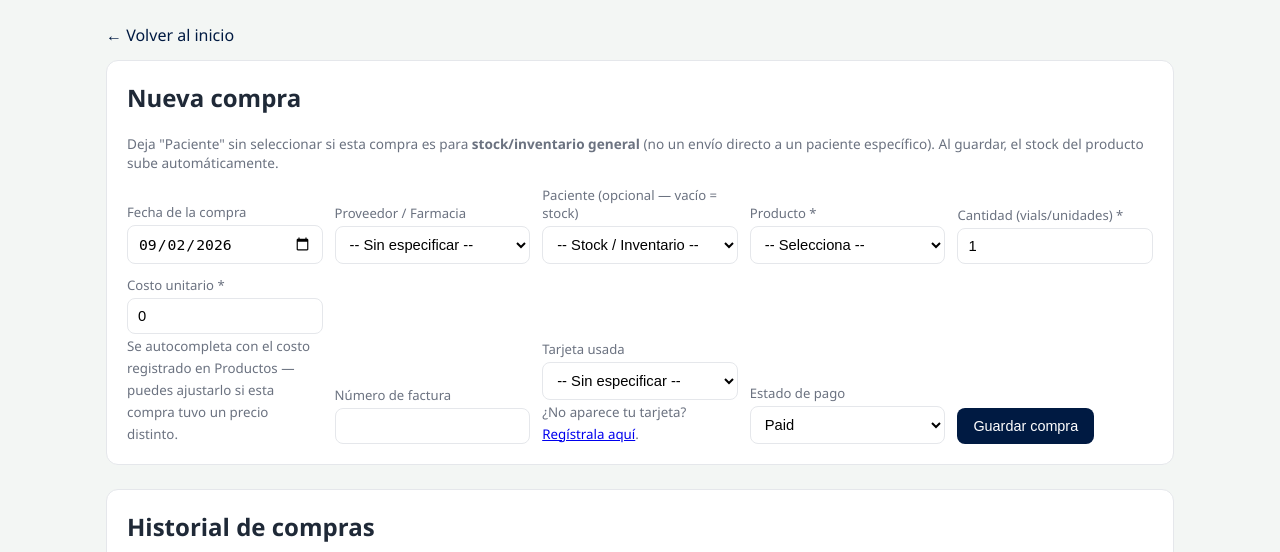
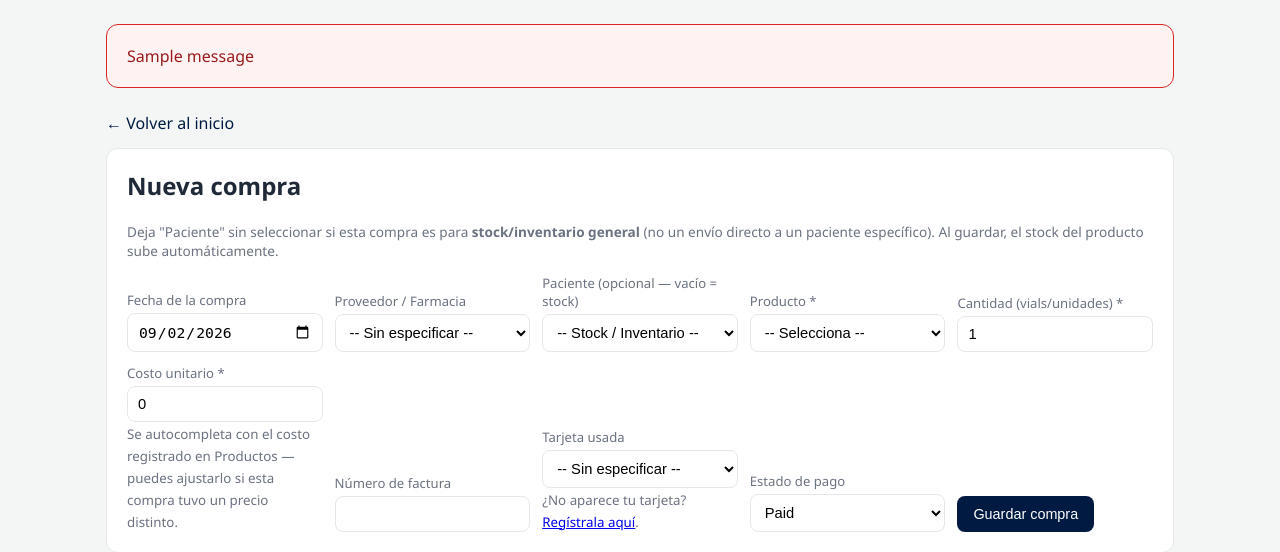
Before and after one commit to iacevedo87/sistema-ventas, a Flask app: page /compras in a window 1280 px wide. Shown: the part 100-652 px from the top of the page. Run offline with Flask 3, Linux system fonts and the light colour scheme; a user stored in the database is signed in; tables that the repository leaves empty hold one stand-in row (values such as "Sample post"); one stand-in notice (Sample message) is shown.

Commit message:
Add files via upload

```diff
--- a/templates/base.html
+++ b/templates/base.html
@@ -34,6 +34,13 @@
     </nav>
   </header>
   <main>
+    {% with messages = get_flashed_messages() %}
+      {% if messages %}
+        <div class="card" style="border-color:#dc2626;background:#fef2f2;color:#991b1b;">
+          {% for m in messages %}<p style="margin:0;">{{ m }}</p>{% endfor %}
+        </div>
+      {% endif %}
+    {% endwith %}
     {% block content %}{% endblock %}
   </main>
   <script>
```
